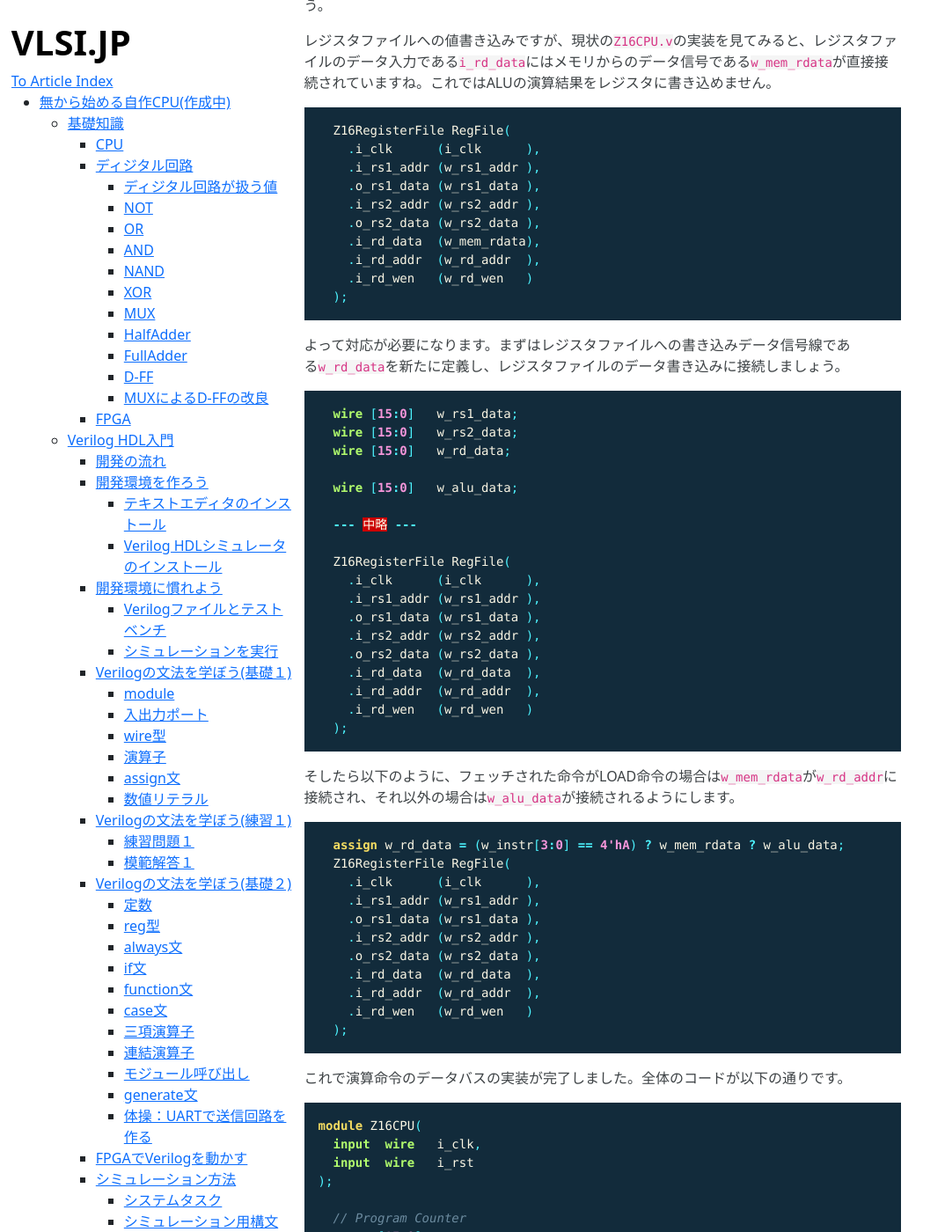
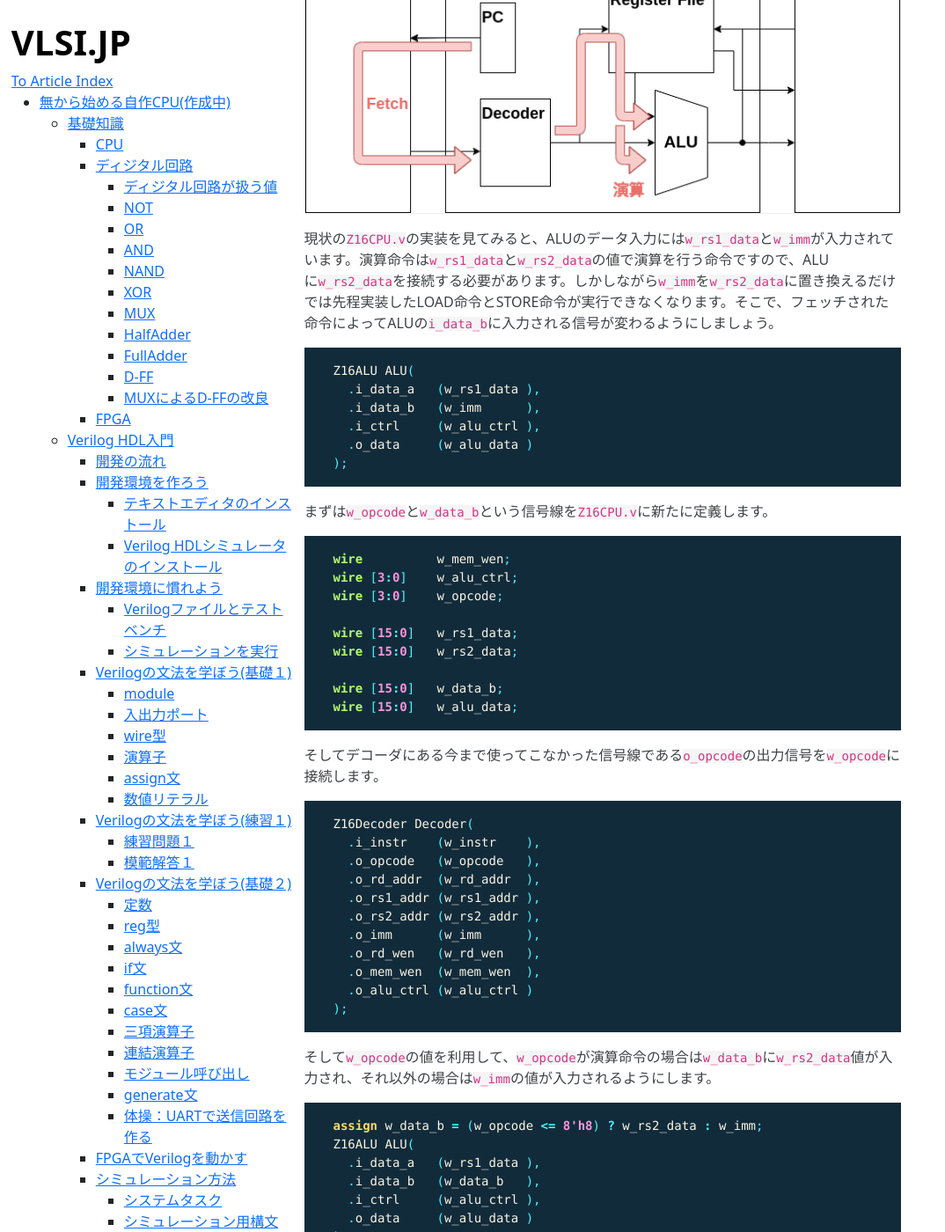
Before and after one commit to VLSI-JP/VLSI-JP.github.io, a Jekyll site: the page built from LetsMakeCPU.md, in a window 1280 px wide and 1400 px high, scrolled down 78766 px. Shown: the whole window at 88% size, without its empty margins (0-1074 px from the left). Built offline with Jekyll 4.4.1, drawn with Linux system fonts in a browser that asks for light colours; formulas are drawn with MathJax 3; some of the changed text lies outside the part shown.

Commit message:
add cal path

````diff
--- a/LetsMakeCPU.md
+++ b/LetsMakeCPU.md
@@ -2939,9 +2939,68 @@ endmodule
 verilog
 ```
 
+##### ALUで演算
+
+デコーダの改造が完了したら次はALUで演算を行うデータパスを実装しましょう。
+
+![](https://raw.githubusercontent.com/VLSI-JP/VLSI-JP.github.io/master/images/LetsMakeCPU/path_exe_alu.png)
+
+現状の`Z16CPU.v`の実装を見てみると、ALUのデータ入力には`w_rs1_data`と`w_imm`が入力されています。演算命令は`w_rs1_data`と`w_rs2_data`の値で演算を行う命令ですので、ALUに`w_rs2_data`を接続する必要があります。しかしながら`w_imm`を`w_rs2_data`に置き換えるだけでは先程実装したLOAD命令とSTORE命令が実行できなくなります。そこで、フェッチされた命令によってALUの`i_data_b`に入力される信号が変わるようにしましょう。
+
+```verilog
+  Z16ALU ALU(
+    .i_data_a   (w_rs1_data ),
+    .i_data_b   (w_imm      ),
+    .i_ctrl     (w_alu_ctrl ),
+    .o_data     (w_alu_data )
+  );
+```
+
+まずは`w_opcode`と`w_data_b`という信号線を`Z16CPU.v`に新たに定義します。
+
+```verilog
+  wire          w_mem_wen;
+  wire [3:0]    w_alu_ctrl;
+  wire [3:0]    w_opcode;
+
+  wire [15:0]   w_rs1_data;
+  wire [15:0]   w_rs2_data;
+
+  wire [15:0]   w_data_b;
+  wire [15:0]   w_alu_data;
+```
+
+そしてデコーダにある今まで使ってこなかった信号線である`o_opcode`の出力信号を`w_opcode`に接続します。
+
+```verilog
+  Z16Decoder Decoder(
+    .i_instr    (w_instr    ),
+    .o_opcode   (w_opcode   ),
+    .o_rd_addr  (w_rd_addr  ),
+    .o_rs1_addr (w_rs1_addr ),
+    .o_rs2_addr (w_rs2_addr ),
+    .o_imm      (w_imm      ),
+    .o_rd_wen   (w_rd_wen   ),
+    .o_mem_wen  (w_mem_wen  ),
+    .o_alu_ctrl (w_alu_ctrl )
+  );
+```
+
+そして`w_opcode`の値を利用して、`w_opcode`が演算命令の場合は`w_data_b`に`w_rs2_data`値が入力され、それ以外の場合は`w_imm`の値が入力されるようにします。
+
+```verilog
+  assign w_data_b = (w_opcode <= 8'h8) ? w_rs2_data : w_imm;
+  Z16ALU ALU(
+    .i_data_a   (w_rs1_data ),
+    .i_data_b   (w_data_b   ),
+    .i_ctrl     (w_alu_ctrl ),
+    .o_data     (w_alu_data )
+  );
+```
+
 ##### レジスタへの演算結果書き込み
 
-デコーダの改造が完了した時点でやるべき事は殆ど残っていません。レジスタからの値読み出しも、ALUで演算も、どちらもデコーダを改造するだけでデータバスが出来ています。あと残っているのはレジスタファイルへの演算結果の書き込みのデータパスです。やっていきましょう。
+あと残っているのはレジスタファイルへの演算結果の書き込みのデータパスです。やっていきましょう。
 
 レジスタファイルへの値書き込みですが、現状の`Z16CPU.v`の実装を見てみると、レジスタファイルのデータ入力である`i_rd_data`にはメモリからのデータ信号である`w_mem_rdata`が直接接続されていますね。これではALUの演算結果をレジスタに書き込めません。
 
@@ -2965,10 +3024,14 @@ verilog
   wire [15:0]   w_rs2_data;
   wire [15:0]   w_rd_data;
 
+  wire [15:0]   w_data_b;
   wire [15:0]   w_alu_data;
-
-  --- 中略 ---
-
+```
+
+そしたら以下のように`i_rd_data`に`w_rd_data`を接続し、フェッチされた命令がLOAD命令の場合は`w_mem_rdata`が`w_rd_addr`に入力され、それ以外の場合は`w_alu_data`が入力されるようにします。
+
+```verilog
+  assign w_rd_data = (w_opcode[3:0] == 4'hA) ? w_mem_rdata ? w_alu_data;
   Z16RegisterFile RegFile(
     .i_clk      (i_clk      ),
     .i_rs1_addr (w_rs1_addr ),
@@ -2981,10 +3044,62 @@ verilog
   );
 ```
 
-そしたら以下のように、フェッチされた命令がLOAD命令の場合は`w_mem_rdata`が`w_rd_addr`に接続され、それ以外の場合は`w_alu_data`が接続されるようにします。
-
-```verilog
-  assign w_rd_data = (w_instr[3:0] == 4'hA) ? w_mem_rdata ? w_alu_data;
+これで演算命令のデータバスの実装が完了しました。全体のコードが以下の通りです。
+
+```verilog
+module Z16CPU(
+  input  wire   i_clk,
+  input  wire   i_rst
+);
+
+  // Program Counter
+  reg   [15:0]  r_pc;
+
+  wire  [15:0]  w_instr;
+  wire [3:0]    w_rd_addr;
+  wire [3:0]    w_rs1_addr;
+  wire [3:0]    w_rs2_addr;
+  wire [15:0]   w_imm;
+  wire          w_rd_wen;
+  wire          w_mem_wen;
+  wire [3:0]    w_alu_ctrl;
+  wire [3:0]    w_opcode;
+
+  wire [15:0]   w_rs1_data;
+  wire [15:0]   w_rs2_data;
+  wire [15:0]   w_rd_data;
+
+  wire [15:0]   w_data_b;
+  wire [15:0]   w_alu_data;
+
+  wire [15:0]   w_mem_rdata;
+
+  always @(posedge i_clk) begin
+    if(i_rst) begin
+      r_pc  <= 16'h0000;
+    end else begin
+      r_pc  <= r_pc + 16'h0002;
+    end
+  end
+
+  Z16InstrMemory InstrMem(
+    .i_addr     (r_pc   ),
+    .o_instr    (w_instr)
+  );
+
+  Z16Decoder Decoder(
+    .i_instr    (w_instr    ),
+    .o_opcode   (w_opcode   ),
+    .o_rd_addr  (w_rd_addr  ),
+    .o_rs1_addr (w_rs1_addr ),
+    .o_rs2_addr (w_rs2_addr ),
+    .o_imm      (w_imm      ),
+    .o_rd_wen   (w_rd_wen   ),
+    .o_mem_wen  (w_mem_wen  ),
+    .o_alu_ctrl (w_alu_ctrl )
+  );
+
+  assign w_rd_data = (w_opcode[3:0] == 4'hA) ? w_mem_rdata ? w_alu_data;
   Z16RegisterFile RegFile(
     .i_clk      (i_clk      ),
     .i_rs1_addr (w_rs1_addr ),
@@ -2995,75 +3110,11 @@ verilog
     .i_rd_addr  (w_rd_addr  ),
     .i_rd_wen   (w_rd_wen   )
   );
-```
-
-これで演算命令のデータバスの実装が完了しました。全体のコードが以下の通りです。
-
-```verilog
-module Z16CPU(
-  input  wire   i_clk,
-  input  wire   i_rst
-);
-
-  // Program Counter
-  reg   [15:0]  r_pc;
-
-  wire  [15:0]  w_instr;
-  wire [3:0]    w_rd_addr;
-  wire [3:0]    w_rs1_addr;
-  wire [3:0]    w_rs2_addr;
-  wire [15:0]   w_imm;
-  wire          w_rd_wen;
-  wire          w_mem_wen;
-  wire [3:0]    w_alu_ctrl;
-
-  wire [15:0]   w_rs1_data;
-  wire [15:0]   w_rs2_data;
-  wire [15:0]   w_rd_data;
-
-  wire [15:0]   w_alu_data;
-
-  wire [15:0]   w_mem_rdata;
-
-  always @(posedge i_clk) begin
-    if(i_rst) begin
-      r_pc  <= 16'h0000;
-    end else begin
-      r_pc  <= r_pc + 16'h0002;
-    end
-  end
-
-  Z16InstrMemory InstrMem(
-    .i_addr     (r_pc   ),
-    .o_instr    (w_instr)
-  );
-
-  Z16Decoder Decoder(
-    .i_instr    (w_instr    ),
-    .o_rd_addr  (w_rd_addr  ),
-    .o_rs1_addr (w_rs1_addr ),
-    .o_rs2_addr (w_rs2_addr ),
-    .o_imm      (w_imm      ),
-    .o_rd_wen   (w_rd_wen   ),
-    .o_mem_wen  (w_mem_wen  ),
-    .o_alu_ctrl (w_alu_ctrl )
-  );
-
-  assign w_rd_data = (w_instr[3:0] == 4'hA) ? w_mem_rdata ? w_alu_data;
-  Z16RegisterFile RegFile(
-    .i_clk      (i_clk      ),
-    .i_rs1_addr (w_rs1_addr ),
-    .o_rs1_data (w_rs1_data ),
-    .i_rs2_addr (w_rs2_addr ),
-    .o_rs2_data (w_rs2_data ),
-    .i_rd_data  (w_rd_data  ),
-    .i_rd_addr  (w_rd_addr  ),
-    .i_rd_wen   (w_rd_wen   )
-  );
-
+
+  assign w_data_b = (w_opcode <= 8'h8) ? w_rs2_data : w_imm;
   Z16ALU ALU(
     .i_data_a   (w_rs1_data ),
-    .i_data_b   (w_imm      ),
+    .i_data_b   (w_data_b   ),
     .i_ctrl     (w_alu_ctrl ),
     .o_data     (w_alu_data )
   );
@@ -3081,6 +3132,15 @@ endmodule
 
 動作の確認は次の即値命令を実装してからにしましょう
 
+#### 即値命令
+
+続いて即値命令のデータパスを実装しましょう。Z16では即値命令としてADDIを持っており、ビットフィールドの`[15:8]`に符号付き8bitの即値が存在していました。
+
+`MSB | imm[7:0] | rd[3:0] | opcode[3:0] | LSB`
+
+
+
+
 #### ジャンプ命令
 #### 分岐命令
 
````
Also changed, not shown: images/LetsMakeCPU/path_exe_alu.png (added).
